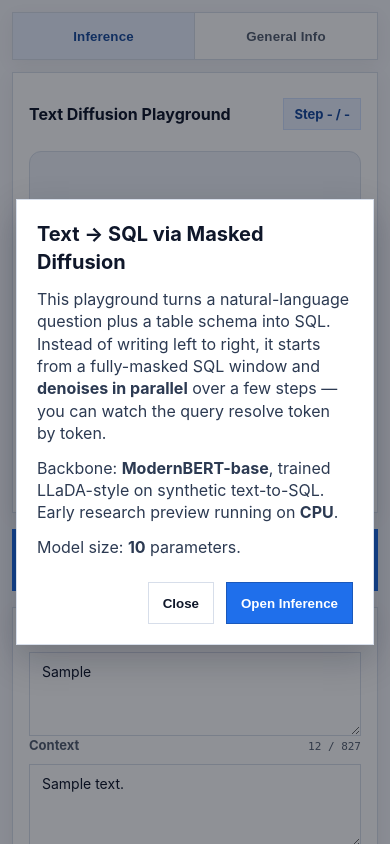
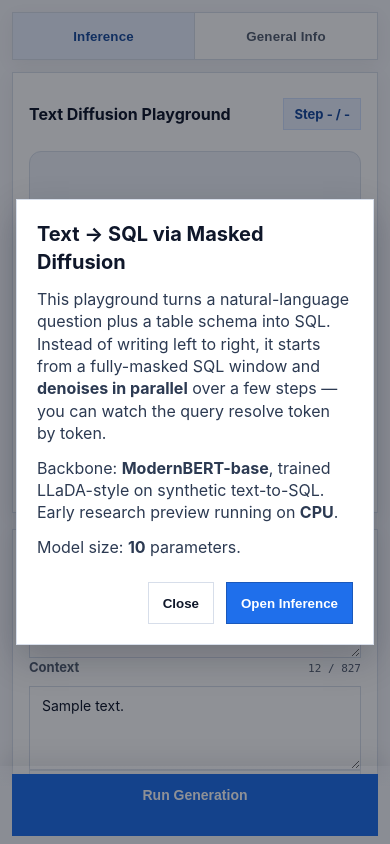
Before and after one commit to ThoreKoritzius/diffusion-llm, a Flask app: template src/templates/inference.html in a window 390 px wide. Run offline with Flask 3, Linux system fonts and the light colour scheme; the template is opened without the code that fills it: most values are stand-ins (such as "Sample title", 1, 10 or a date in 2020).

Commit message:
chore: gifs

```diff
--- a/src/templates/inference.html
+++ b/src/templates/inference.html
@@ -752,6 +752,7 @@
     @media (max-width: 980px) {
       .page {
         padding: var(--space-2);
+        padding-bottom: calc(82px + env(safe-area-inset-bottom, 0px));
         gap: var(--space-2);
       }
 
@@ -769,11 +770,21 @@
       }
 
       .action-row {
-        min-height: calc(62px + env(safe-area-inset-bottom, 0px));
+        position: fixed;
+        left: 0;
+        right: 0;
+        bottom: 0;
+        z-index: 50;
+        min-height: calc(78px + env(safe-area-inset-bottom, 0px));
+        padding: 8px var(--space-2) calc(8px + env(safe-area-inset-bottom, 0px));
+        background: linear-gradient(180deg, rgba(246, 247, 251, 0) 0%, var(--color-bg) 28%, var(--color-bg) 100%);
+        box-shadow: 0 -8px 22px rgba(15, 23, 42, 0.08);
       }
 
       .run-btn {
         height: 62px;
+        max-width: 520px;
+        margin: 0 auto;
       }
 
       .run-btn-label {
```
Also changed, not shown: src/static/inference.js (+13 -31 lines).
